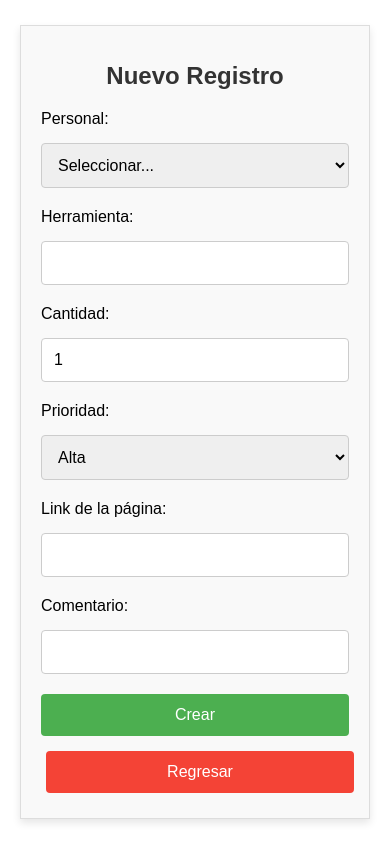
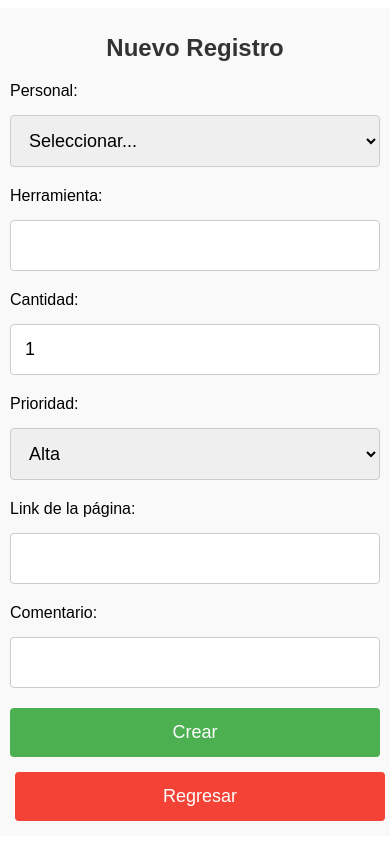
Before and after one commit to GinoMamani/Flask, a Flask app: page /new in a window 390 px wide. Run offline with Flask 2, Linux system fonts and the light colour scheme.

Commit message:
Update form.html

```diff
--- a/Templates/form.html
+++ b/Templates/form.html
@@ -2,6 +2,7 @@
 <html lang="en">
 <head>
     <meta charset="UTF-8">
+    <meta name="viewport" content="width=device-width, initial-scale=1.0">
     <title>{{ 'Editar Registro' if record else 'Nuevo Registro' }}</title>
     <link rel="stylesheet" href="{{ url_for('static', filename='style.css') }}">
     <style>
@@ -68,6 +69,31 @@
         .actions {
             text-align: center;
         }
+
+        /* Media Query for Mobile Devices */
+        @media (max-width: 600px) {
+            body {
+                padding: 0;
+            }
+            .form-container {
+                width: 100%;
+                max-width: 100%;
+                padding: 10px;
+                border: none;
+                box-shadow: none;
+            }
+            h1 {
+                font-size: 24px;
+            }
+            input[type="text"], input[type="number"], select, input[type="url"] {
+                font-size: 18px;
+                padding: 14px;
+            }
+            button[type="submit"], button[type="button"] {
+                font-size: 18px;
+                padding: 14px;
+            }
+        }
     </style>
 </head>
 <body>
```
